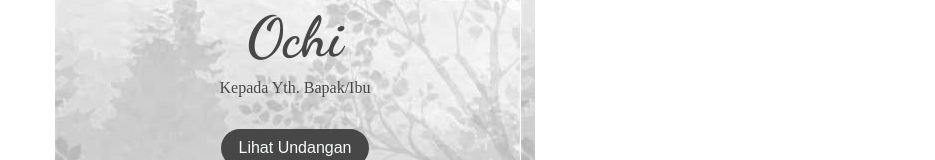
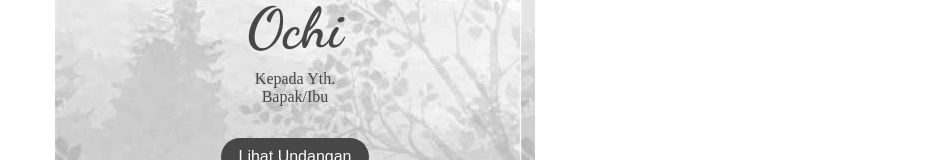
Before and after one commit to Fofredigi16/Wedding-Fadli-Ochi, a plain HTML site: page index.html in a window 1280 px wide. Shown: the part 412-572 px from the top of the page, without its empty margins (345-1280 px from the left). Drawn offline with nearby package versions, Linux system fonts and the light colour scheme.

Commit message:
index.html

```diff
--- a/index.html
+++ b/index.html
@@ -20,9 +20,8 @@
         <h1>Fadli</h1>
         <h1>&</h1>
         <h1>Ochi</h1>
-        <p class="guestName">
-          Kepada Yth. <span id="guestName">Bapak/Ibu</span>
-        </p>
+        <p class="kpYt">Kepada Yth.</p>
+        <p class="guestName"><span id="guestName">Bapak/Ibu</span></p>
         <button id="lihatUndangan" class="btn">Lihat Undangan</button>
       </section>
 
```
